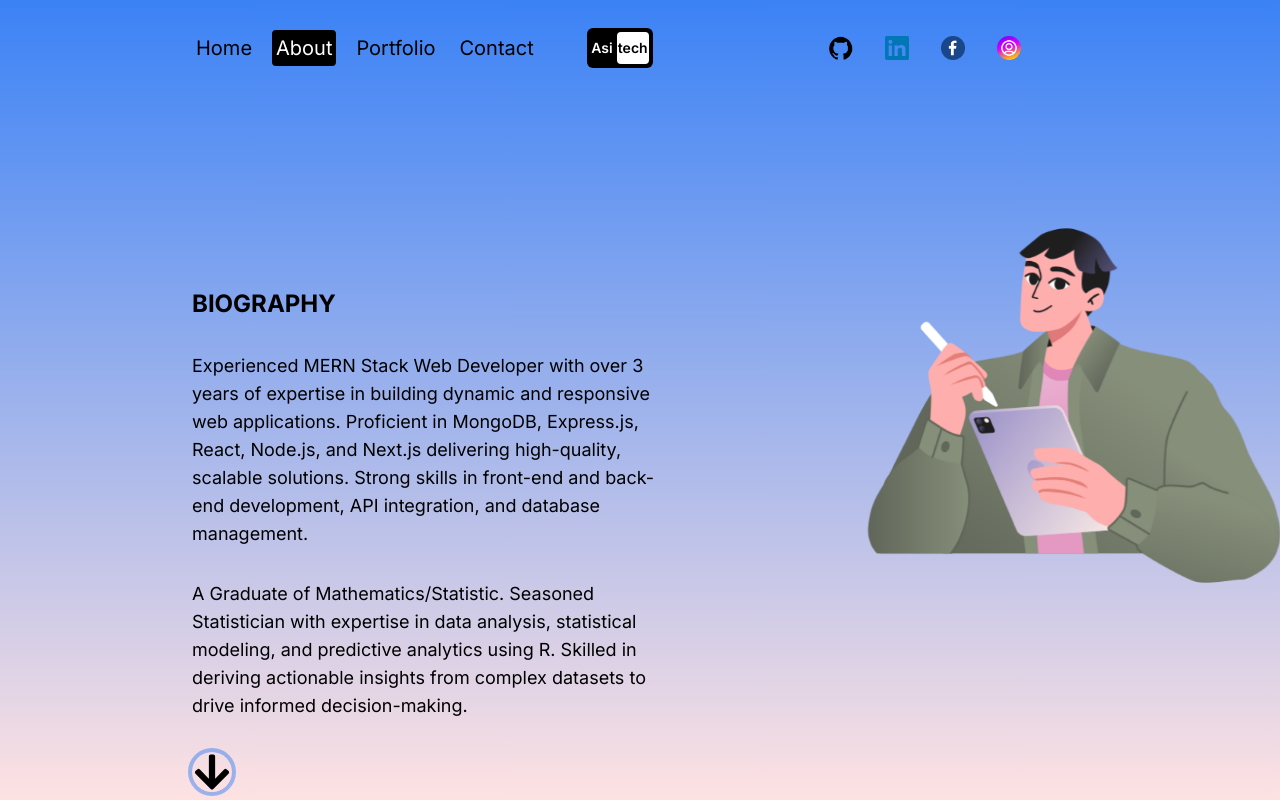
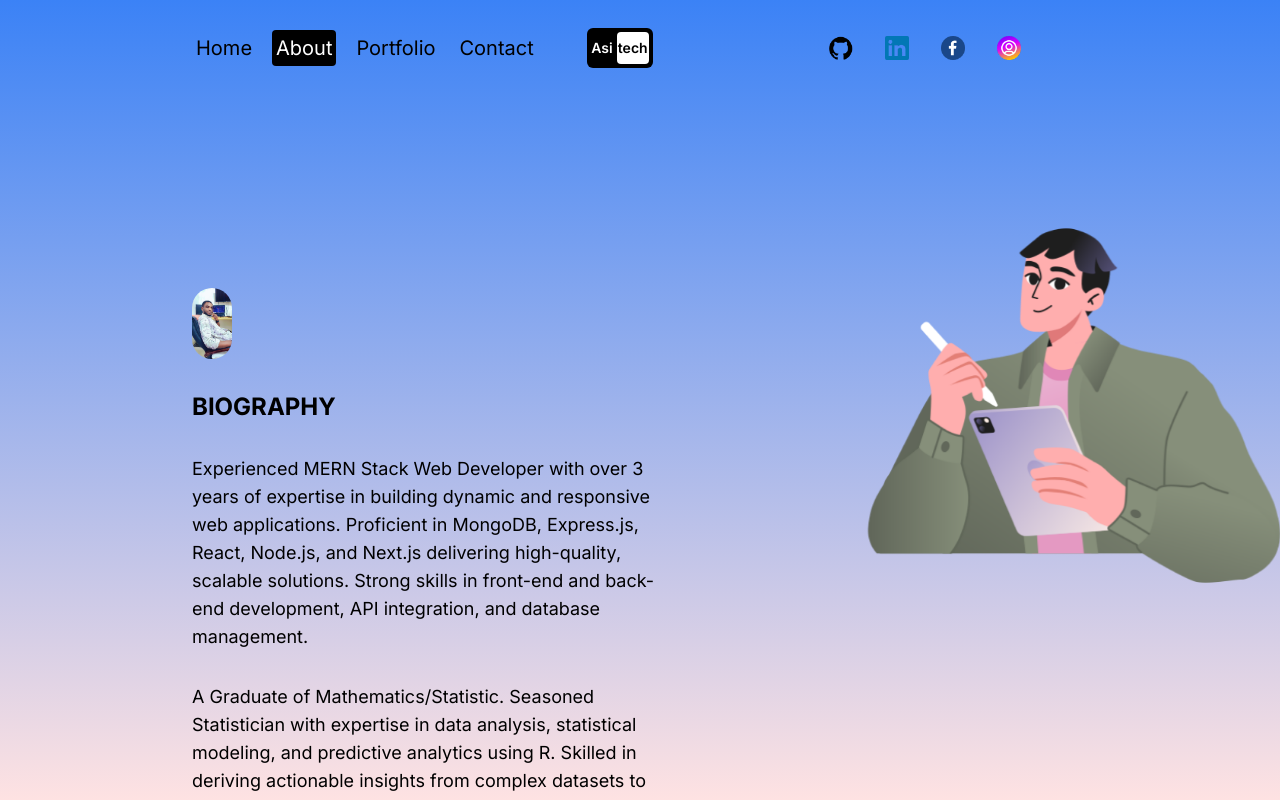
Before and after one commit to Samiasi0231/topnext, a Next.js app: page /about in a window 1280 px wide. Built offline with nearby package versions, Linux system fonts and the light colour scheme.

Commit message:
added picture

```diff
--- a/src/app/about/page.js
+++ b/src/app/about/page.js
@@ -24,6 +24,14 @@ const About = () => {
         <div className="p-4 sm:p-8 md:p-12 lg:p-20 xl:p-48 flex flex-col gap-24 md:gap-32 lg:gap-48 xl:gap-64 lg:w-2/3 lg:pr-0 xl:1/2">
           {/*Biography-container*/}
           <div className="flex flex-col gap-8 justify-center">
+          <div>
+            <Image
+              src="/snap.jpg" // Use correct path relative to the public folder
+              alt=""
+              width={40} // Adjust width as needed
+              height={40} // Adjust height as needed
+              className="rounded-full ring-blue-300"
+            /></div>
             <h1 className="font-bold text-2xl">BIOGRAPHY</h1>
             {/* BIOGRAPHY description */}
             <p className="text-lg">
```
